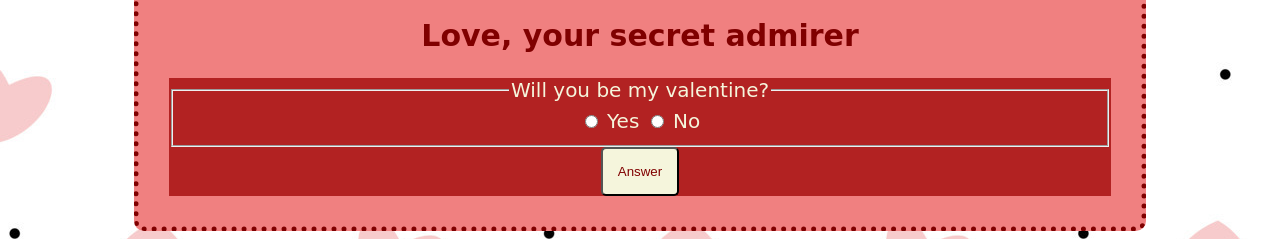
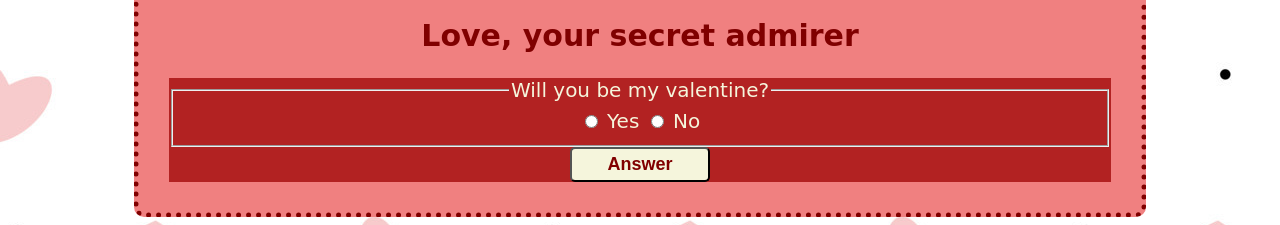
Before and after one commit to SamanthaJose/valentine, a plain HTML site: page index.html in a window 1280 px wide. Shown: the part 706-945 px from the top of the page. Drawn offline with Linux system fonts and the light colour scheme.

Commit message:
button style changes

```diff
--- a/assets/styles/styles.css
+++ b/assets/styles/styles.css
@@ -42,13 +42,14 @@ em {
 }
 
 button {
-    font-weight: 200;
+    font-weight: 800;
+    font-size: large;
     color: maroon;
     font-style: normal;
     background-color: beige;
     border-radius: 5px;
-    padding-top: 15px;
-    padding-left: 15px;
-    padding-right: 15px;
-    padding-bottom: 15px;
+    padding-top: 5px;
+    padding-left: 35px;
+    padding-right: 35px;
+    padding-bottom: 5px;
 }
```
